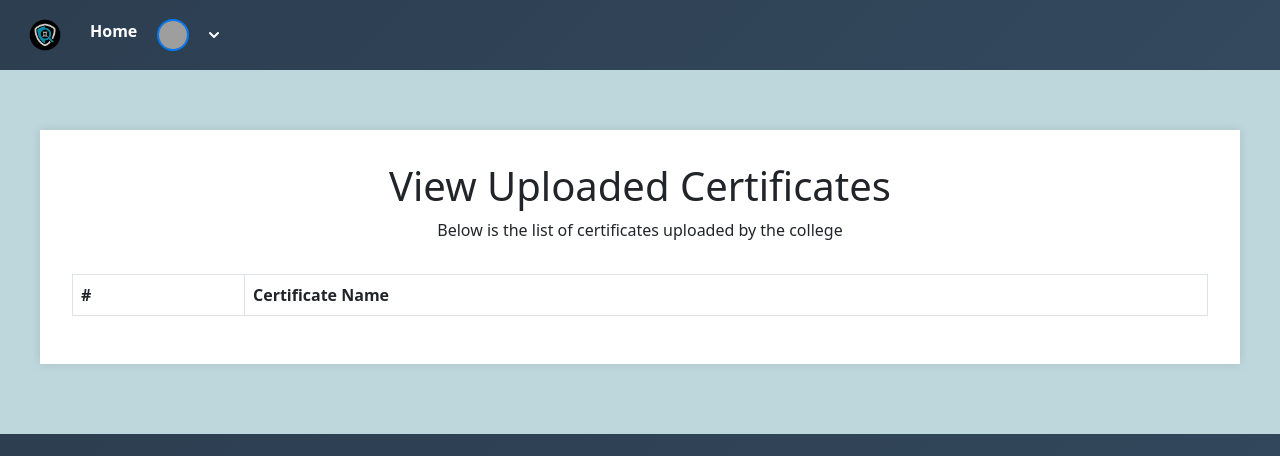
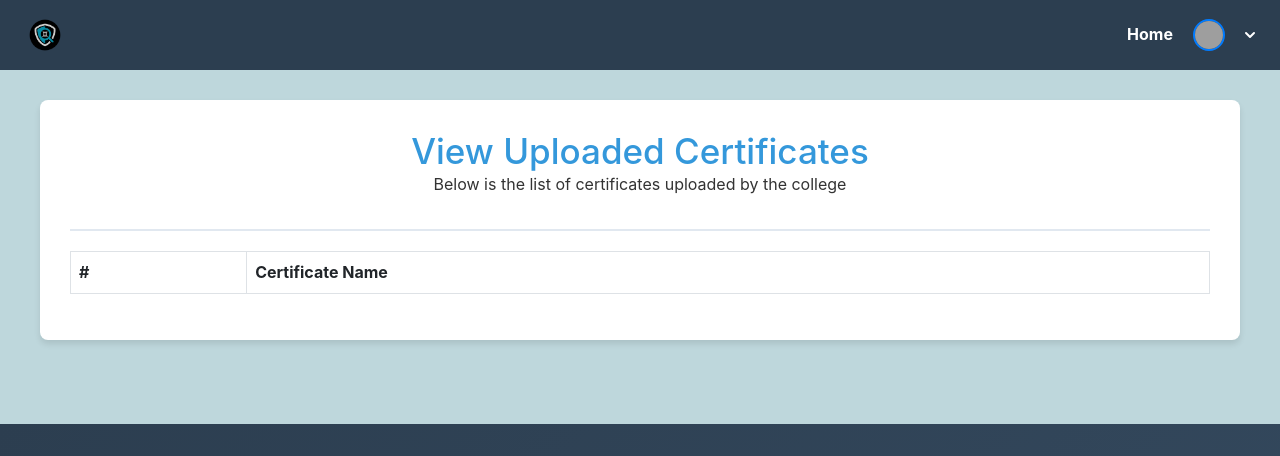
Before and after one commit to saranambiar/Nirikshan-SahAI, a Django app: page /inspector/inspector/view-uploaded-certificates/ in a window 1280 px wide. Shown: the top 456 px of the page. Run offline with Django 5.2, Linux system fonts and the light colour scheme; data that the repository does not hold is empty; grey boxes are pictures that could not be loaded.

Commit message:
Update view_certificates.html

```diff
--- a/templates/inspector/view_certificates.html
+++ b/templates/inspector/view_certificates.html
@@ -11,129 +11,113 @@
       rel="stylesheet"
     />
     <style>
+
   body {
+      font-family: 'Inter', -apple-system, BlinkMacSystemFont, 'Segoe UI', Roboto, Oxygen, Ubuntu, Cantarell, 'Open Sans', 'Helvetica Neue', sans-serif;
       background-color: #bed7dc;
+      color: #333;
+      line-height: 1.6;
+      margin: 0;
+      padding: 0;
   }
+
   .view-container {
       max-width: 1200px;
-        margin: 60px auto;
-        padding: 2rem;
-        background: #fff;
-        box-shadow: 0 0 10px rgba(0, 0, 0, 0.1);
+      margin: 30px auto;
+      background-color: #ffffff;
+      border-radius: 8px;
+      box-shadow: 0 4px 6px rgba(0,0,0,0.1);
+      padding: 30px;
   }
+
   .view-header {
       text-align: center;
-        margin-bottom: 2rem;
-      }
-      .certificate-section {
-        border: 1px solid #e1e1e1;
-        border-radius: 8px;
-        padding: 1.5rem;
-        margin-bottom: 2rem;
-        background: #f9f9f9;
-      }
-      .certificate-section h3 {
-        color: #2c3e50;
-        margin-bottom: 1rem;
-        padding-bottom: 0.5rem;
-        border-bottom: 2px solid #3498db;
-      }
-      .table-container {
-        margin-top: 2rem;
-      }
-      .btn-primary {
-        background-color: #3498db;
-        border: none;
-        transition: background 0.3s ease;
-      }
-      .btn-primary:hover {
-        background-color: #2980b9;
-      }
-      .btn-success {
-        background-color: #2ecc71;
-        border: none;
-        transition: background 0.3s ease;
-      }
-      .btn-success:hover {
-        background-color: #27ae60;
+      border-bottom: 2px solid #e1e8f0;
+      padding-bottom: 15px;
+      margin-bottom: 20px;
   }
 
+  .view-header h1 {
+      color:  #3498db;
+      font-size: 35px;
+      margin: 0;
+  }
 
+  .table-container {
+      width: 100%;
+      border-collapse: collapse;
+  }
+
+  .table-container tr {
+      transition: background-color 0.2s ease;
+  }
+
+  .table-container tr:hover {
+      background-color: #f1f5f9;
+  }
+
+  .table-container td {
+      padding: 12px 15px;
+      border-bottom: 1px solid #e1e8f0;
+  }
+
+  .btn {
+      display: inline-block;
+      padding: 6px 12px;
+      border-radius: 4px;
+      text-decoration: none;
+      font-size: 14px;
+      transition: all 0.3s ease;
+      background-color: #2c7be5;
+      color: white;
+  }
+
+  .btn:hover {
+      background-color: #1f64c9;
+  }
+
+  @media screen and (max-width: 600px) {
+      .view-container {
+          margin: 15px;
+          padding: 20px;
+      }
+  }
         .navbar {
-    background: linear-gradient(135deg, #2c3e50, #34495e);
+    background-color: #2c3e50;
     padding: 10px 20px;
-   }
-   .navdiv {
     display: flex;
     justify-content: space-between;
     align-items: center;
 }
-   .navdiv .logo img {
-    height: 50px;
-    padding: 5px;
+
+.navdiv {
+    display: flex;
+    align-items: center;
+    width: 100%;
 }
-   .navdiv ul {
+
+.navbar ul {
+    display: flex;
     list-style: none;
-    display: flex;
     margin: 0;
     padding: 0;
-   }
-   .navdiv ul li {
-    margin-left: 20px;
-   }
-   .navdiv ul li a {
-    color: white;
-    text-decoration: none;
-    font-weight: bold;
-   }
-   .navdiv .hamburger {
-    display: none;
-    flex-direction: column;
-    cursor: pointer;
-   }
-   .navdiv .hamburger div {
-    width: 25px;
-    height: 3px;
-    background-color: white;
-    margin: 4px 0;
-   }
-   @media (max-width: 768px) {
-    .navdiv ul {
-     display: none;
-    }
-    .navdiv .hamburger {
-     display: flex;
-    }
-   }
-   .footer {
-    background: linear-gradient(135deg, #2c3e50, #34495e);
+    align-items: center;
+    margin-left: auto;
 }
 
-   .action-button {
-    text-align: center;
-}
-
-.approve-button {
-    background-color: 0288d1;
-    color: #ffffff;
-    border: none;
-    padding: 12px 30px;
-    font-size: 1rem;
-    font-weight: bold;
-    border-radius: 30px;
-    cursor: pointer;
-    transition: background-color 0.3s ease, transform 0.3s ease;
-}
-
-.approve-button:hover {
-    background-color: #0288d1;
-    transform: scale(1.05);
+.navbar ul li {
+    margin-left: 20px;
 }
 
 .navbar ul li a {
     color: white;
     text-decoration: none;
     font-weight: bold;
+    transition: color 0.3s ease;
+}
+
+.navbar ul li a:hover {
+    color: #3498db;
 }
 
         .profile-container {
@@ -211,6 +195,7 @@
         .profile-container:hover .dropdown-arrow {
             transform: rotate(180deg);
         }
+
 
 
   </style>
@@ -294,7 +279,6 @@
               <td>{{ cert.name }}</td>
               <td>{{ cert.uploaded_by }}</td>
               <td>
-                <!-- <a href="{{ cert.url }}" target="_blank" class="btn btn-primary btn-sm">View</a> -->
 
                 <a
                  href="{% url 'download_uploaded_certificate' cert.id %}"
```
Lines whose indentation alone changed are shown as unchanged.
